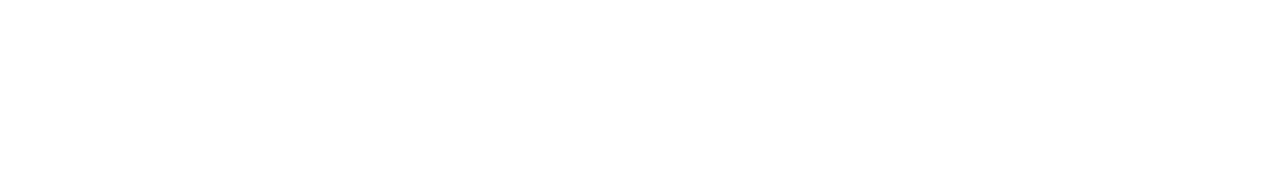
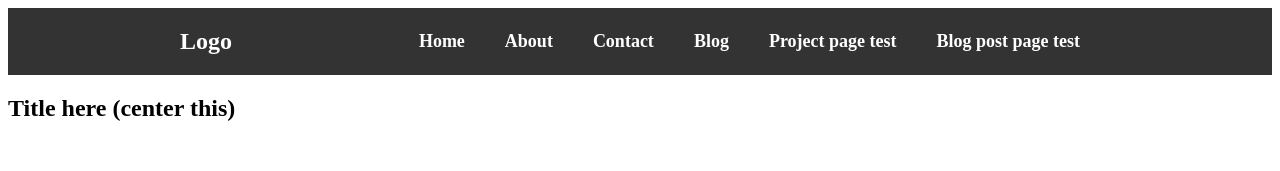
Before and after one commit to bfrancis98/bfrancis98.github.io, a plain HTML site: page contact.html in a window 1280 px wide. Drawn offline with Linux system fonts and the light colour scheme.

Commit message:
setting up nav bar and header on each page

```diff
--- /dev/null
+++ b/blog-post-template.html
@@ -0,0 +1,32 @@
+<!DOCTYPE html>
+<html>
+<head>
+    <meta charset="UTF-8">
+    <meta name="viewport" content="width=device-width, initial-scale=1.0">
+    <title>bfrancis.io</title>
+    <link rel="stylesheet" href="style.css">
+</head>
+<body>
+    <header>
+        <nav>
+          <a href="#" class="logo">Logo</a>
+          <ul class="menu">
+            <li><a href="index.html">Home</a></li>
+            <li><a href="about.html">About</a></li>
+            <li><a href="contact.html">Contact</a></li>
+            <li><a href="blog.html">Blog</a></li>
+            <li><a href="project-page-template.html">Project page test</a></li>
+            <li><a href="blog-post-template.html">Project page test</a></li>
+          </ul>
+        </nav>
+      </header>
+    <main>
+        <section>
+           <h1>Title here (center this)</h1>
+           <img src="" alt="">
+
+        </section>
+    </main>
+</body>
+
+</html>
--- a/contact.html
+++ b/contact.html
@@ -0,0 +1,32 @@
+<!DOCTYPE html>
+<html>
+<head>
+    <meta charset="UTF-8">
+    <meta name="viewport" content="width=device-width, initial-scale=1.0">
+    <title>bfrancis.io</title>
+    <link rel="stylesheet" href="style.css">
+</head>
+<body>
+    <header>
+        <nav>
+          <a href="#" class="logo">Logo</a>
+          <ul class="menu">
+            <li><a href="index.html">Home</a></li>
+            <li><a href="about.html">About</a></li>
+            <li><a href="contact.html">Contact</a></li>
+            <li><a href="blog.html">Blog</a></li>
+            <li><a href="project-page-template.html">Project page test</a></li>
+            <li><a href="blog-post-template.html">Blog post page test</a></li>
+          </ul>
+        </nav>
+      </header>
+    <main>
+        <section>
+           <h1>Title here (center this)</h1>
+           <img src="" alt="">
+
+        </section>
+    </main>
+</body>
+
+</html>
```
Also changed, not shown: blog.html (+32 -0 lines), index.html (+1 -0 lines), project-page-template.html (+5 -4 lines).
